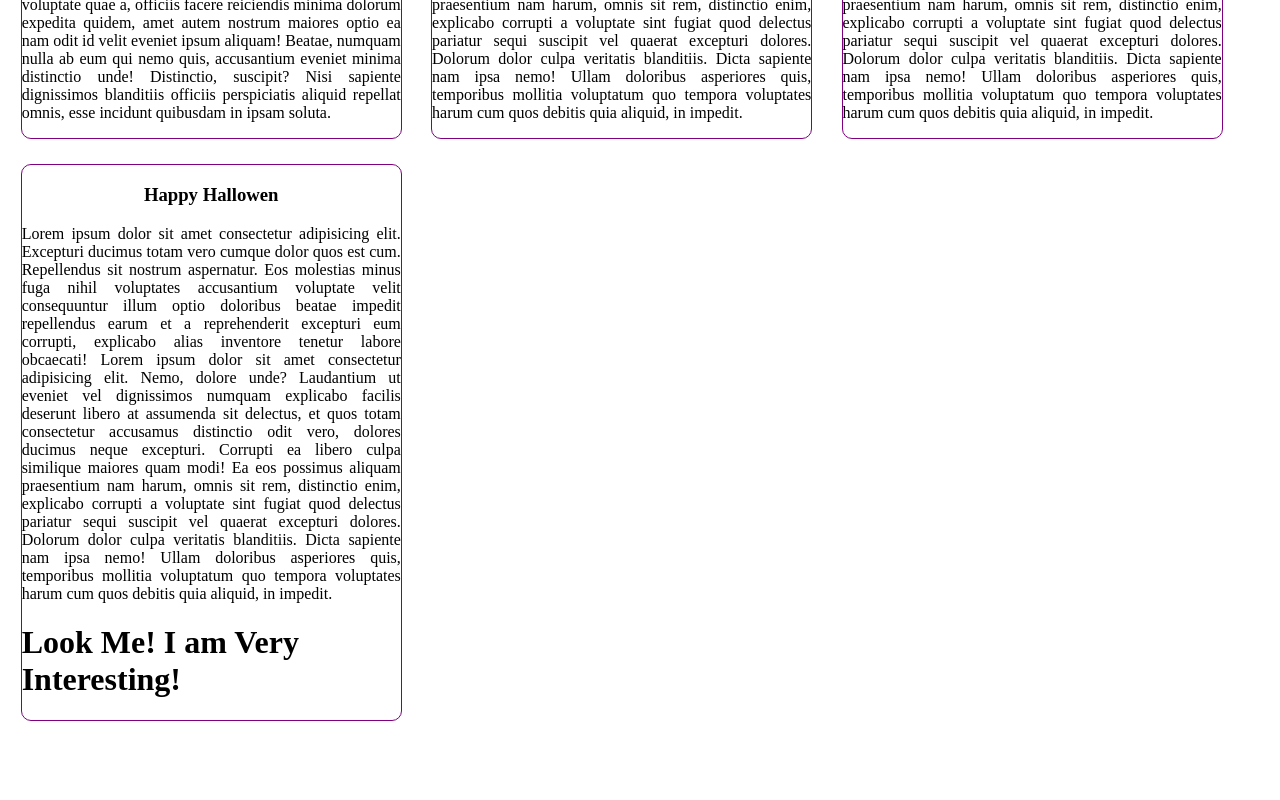
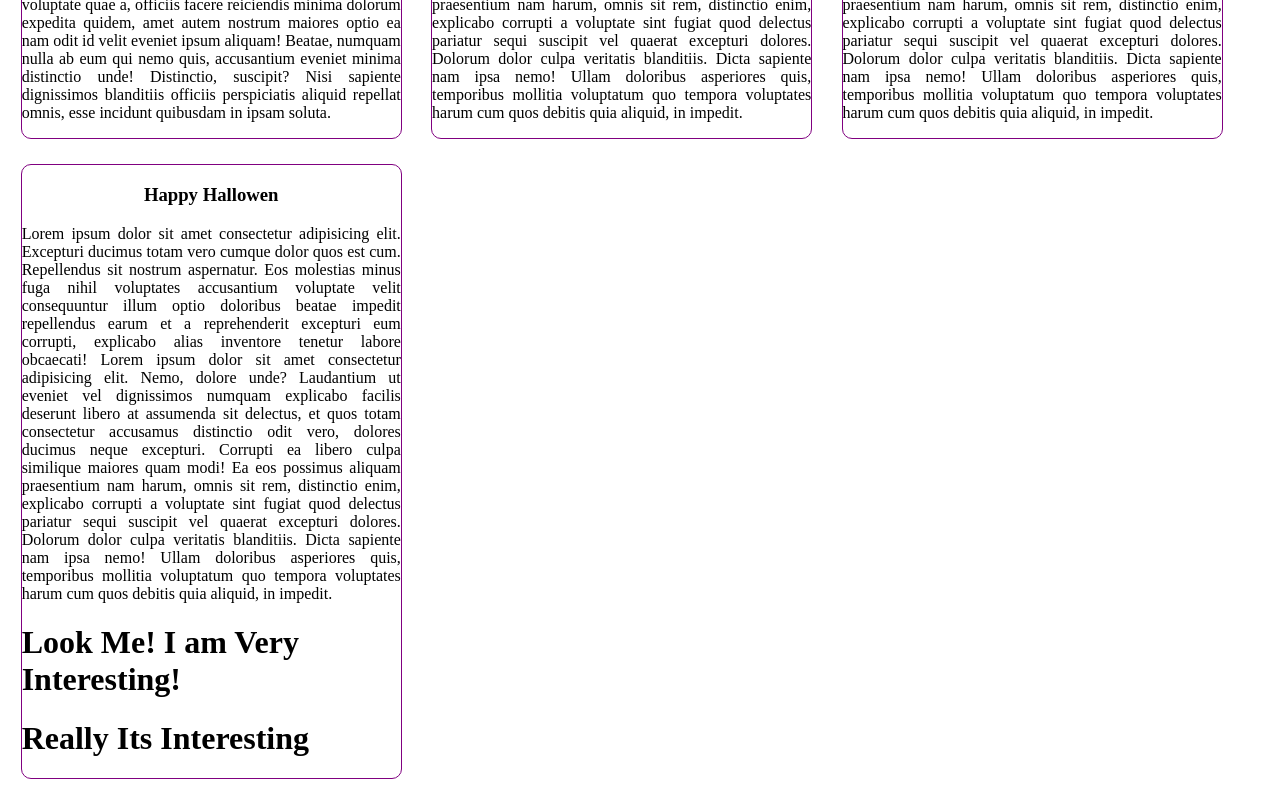
Before and after one commit to iamsadik/firstWebsite, a plain HTML site: page index.html in a window 1280 px wide. Shown: the part 337-1137 px from the top of the page. Before the commit the page ends 1078 px from the top, so only its background shows below. Drawn offline with Linux system fonts and the light colour scheme.

Commit message:
Update index.html

```diff
--- a/index.html
+++ b/index.html
@@ -27,6 +27,8 @@
         <p>Lorem ipsum dolor sit amet consectetur adipisicing elit. Excepturi ducimus totam vero cumque dolor quos est cum. Repellendus sit nostrum aspernatur. Eos molestias minus fuga nihil voluptates accusantium voluptate velit consequuntur illum optio doloribus beatae impedit repellendus earum et a reprehenderit excepturi eum corrupti, explicabo alias inventore tenetur labore obcaecati! Lorem ipsum dolor sit amet consectetur adipisicing elit. Nemo, dolore unde? Laudantium ut eveniet vel dignissimos numquam explicabo facilis deserunt libero at assumenda sit delectus, et quos totam consectetur accusamus distinctio odit vero, dolores ducimus neque excepturi. Corrupti ea libero culpa similique maiores quam modi! Ea eos possimus aliquam praesentium nam harum, omnis sit rem, distinctio enim, explicabo corrupti a voluptate sint fugiat quod delectus pariatur sequi suscipit vel quaerat excepturi dolores. Dolorum dolor culpa veritatis blanditiis. Dicta sapiente nam ipsa nemo! Ullam doloribus asperiores quis, temporibus mollitia voluptatum quo tempora voluptates harum cum quos debitis quia aliquid, in impedit.</p>
 
         <h1>Look Me! I am Very Interesting!</h1>
+        <h1>Really Its Interesting</h1>
+
     </div>
 </body>
 </html>
```
